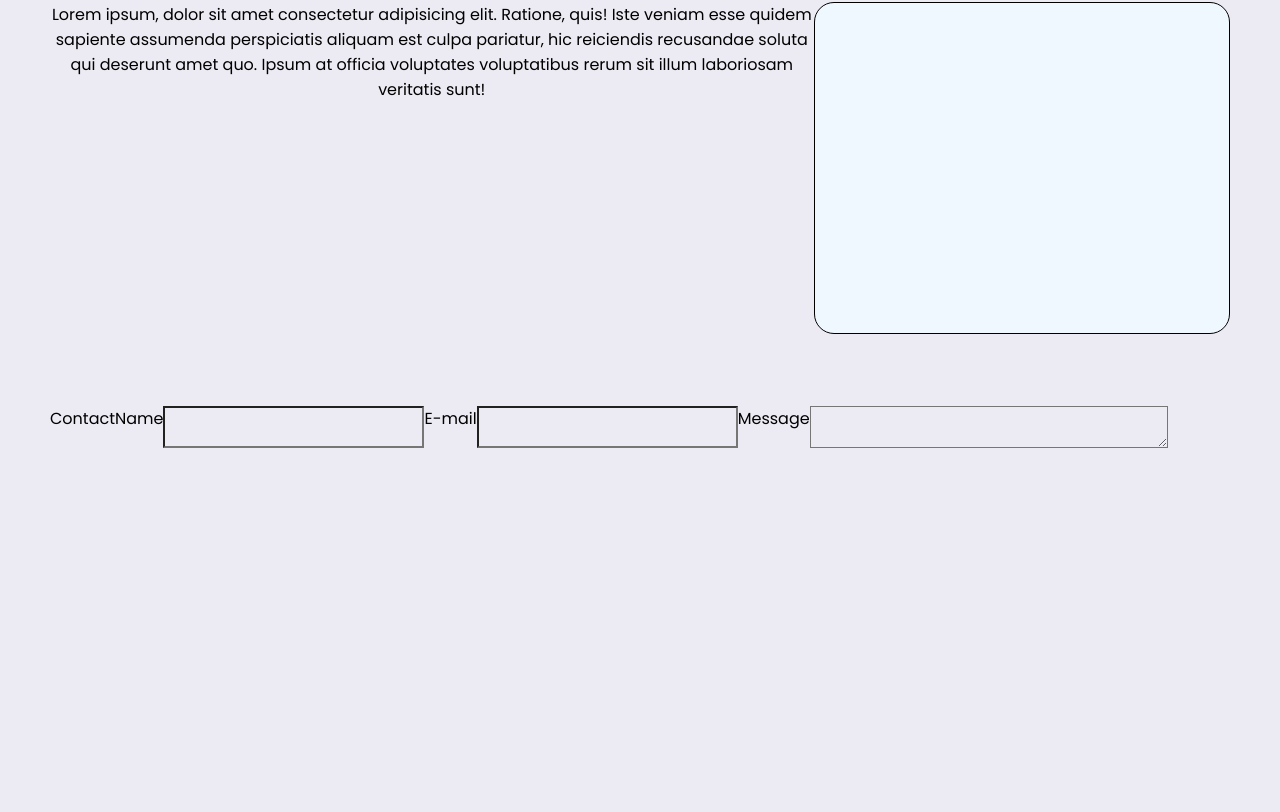
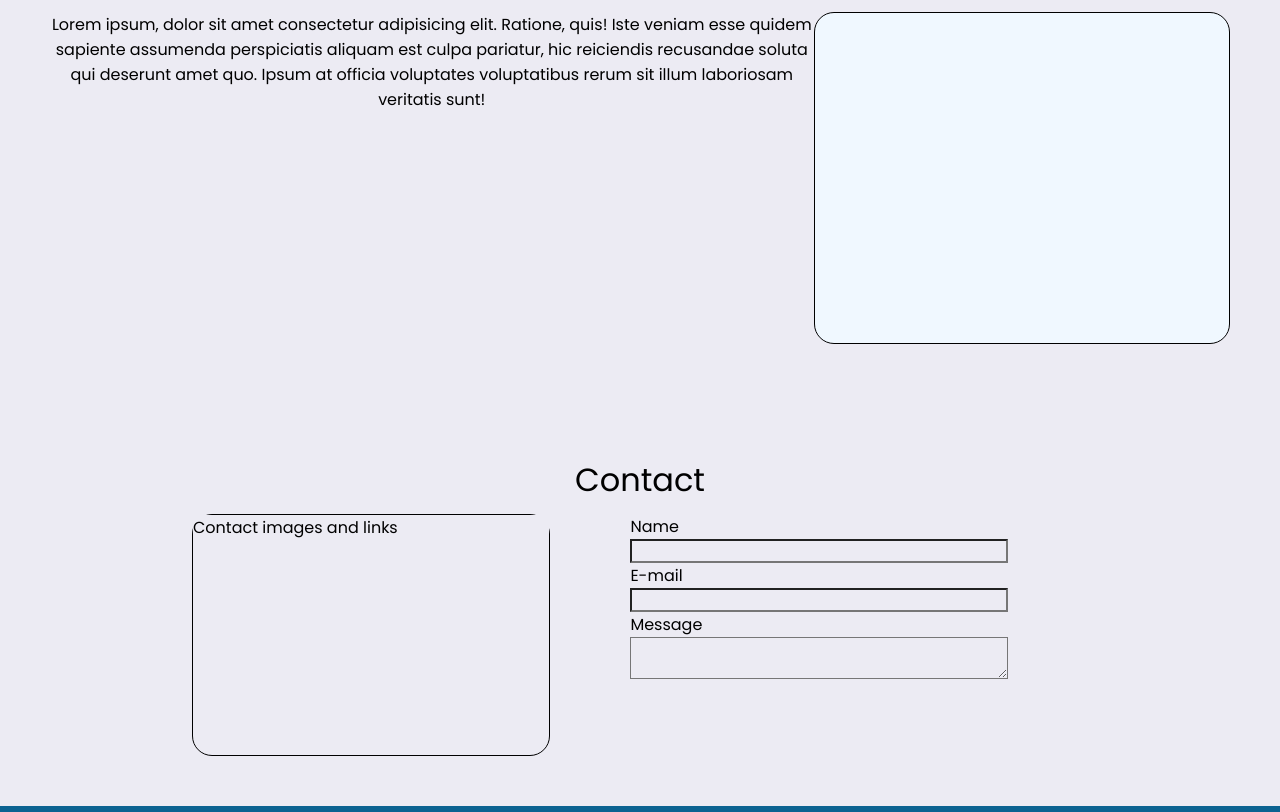
Before and after one commit to OINDIL/Portfolio-designs, a React (Create React App) app in the folder Design 2 - react js/oindilportfolio/: page / in a window 1280 px wide. Shown: the part 1985-2797 px from the top of the page. Built offline with nearby package versions, Linux system fonts and the light colour scheme.

Commit message:
added contact and footer and animation to scroll wheel

```diff
--- a/Design 2 - react js/oindilportfolio/package.json
+++ b/Design 2 - react js/oindilportfolio/package.json
@@ -6,7 +6,10 @@
     "@testing-library/jest-dom": "^5.17.0",
     "@testing-library/react": "^13.4.0",
     "@testing-library/user-event": "^13.5.0",
+    "bootstrap": "^5.3.2",
+    "gsap": "^3.12.4",
     "react": "^18.2.0",
+    "react-bootstrap": "^2.9.2",
     "react-dom": "^18.2.0",
     "react-scripts": "5.0.1",
     "web-vitals": "^2.1.4"
--- a/Design 2 - react js/oindilportfolio/src/App.js
+++ b/Design 2 - react js/oindilportfolio/src/App.js
@@ -1,6 +1,7 @@
 import './App.css';
 import About from './Components/About';
 import Contact from './Components/Contact';
+import Footer from './Components/Footer';
 import Homepage from './Components/Homepage';
 import Navbar from './Components/Navbar';
 import Project from './Components/Projects';
@@ -13,6 +14,7 @@ function App() {
       <About/>
       <Project/>
       <Contact/>
+      <Footer/>
     </>
   );
 }
--- a/Design 2 - react js/oindilportfolio/src/Components/Contact.js
+++ b/Design 2 - react js/oindilportfolio/src/Components/Contact.js
@@ -2,9 +2,10 @@ export default function Contact(){
     return (
         <>
             <div className="contact">
+                <p>Contact</p>
                 <div className="contact-container">
                     <div className="contact-label">
-                        <p>Contact</p>
+                        <p>Contact images and links</p>
                     </div>
                     <div className="contact-form">
                         <form>
--- /dev/null
+++ b/Design 2 - react js/oindilportfolio/src/Components/Footer.js
@@ -0,0 +1,13 @@
+import React from 'react'
+
+function Footer() {
+  return (
+    <div>
+        <div className="footer">
+            <h5>Made with 💖 by Oindil</h5>
+        </div>
+    </div>
+  )
+}
+
+export default Footer
--- a/Design 2 - react js/oindilportfolio/src/Components/Homepage.js
+++ b/Design 2 - react js/oindilportfolio/src/Components/Homepage.js
@@ -1,3 +1,4 @@
+
 export default function Homepage() {
   return (
     <>
--- a/Design 2 - react js/oindilportfolio/src/index.css
+++ b/Design 2 - react js/oindilportfolio/src/index.css
@@ -57,10 +57,20 @@ a:link{
   width: 400px;
 }
 .scroll-wheel{
+  position: relative;
+  animation: MoveUpDown 1s linear infinite;
   display: flex;
+  justify-content: center;
   align-items: center;
-  justify-content: center;
   /* background-color: aqua; */
+}
+@keyframes MoveUpDown {
+  0%, 100% {
+    bottom: 0;
+  }
+  50% {
+    bottom: 10px;
+  }
 }
 .scroll-wheel i{
   font-size: 2em;
@@ -76,6 +86,7 @@ a:link{
 }
 .about > p{
   font-size: 2em;
+  margin-bottom: 10px;
 }
 .about .about-container{
   height: 50vh;
@@ -138,6 +149,7 @@ a:link{
 }
 .projects > p{
   font-size: 2em;
+  margin-bottom: 10px;
 }
 .projects-container{
   height: 85vh;
@@ -170,14 +182,51 @@ a:link{
 }
 
 /* ! Contact form */
-
 .contact{
-  height: 100vh;
-  padding: 0 50px;
+  height: 50vh;
+  display: flex;
+  flex-direction: column;
+  align-items: center;
+  /* background-color: antiquewhite; */
+  padding: 50px 0;
+}
+.contact > p{
+  font-size: 2em;
+  margin-bottom: 10px;
 }
 .contact .contact-container{
   display: flex;
+  align-items: center;
+  justify-content: center;
+  height: 100%;
+  width: 70%;
+  /* background-color: #0C6291; */
+}
+.contact-label{
+  width: 40%;
+  height: 100%;
+  border: 1px solid;
+  border-radius: 20px;
+}
+.contact-form{
+  width: 60%;
+  height: 100%;
+  padding: 0 80px;
 }
 .contact-form form{
   display: flex;
+  flex-direction: column;
 }
+
+/* ! Footer */
+.footer{
+  padding: 10px 0;
+  height: 5vh;
+  background-color: #0C6291;
+  width: 100vw;
+  text-align: center;
+}
+.footer > h5{
+  background-color: #0C6291;
+  color: #ecebf3;
+}
```
Also changed, not shown: 2 other files (tests, documents, lock files or other folders).
